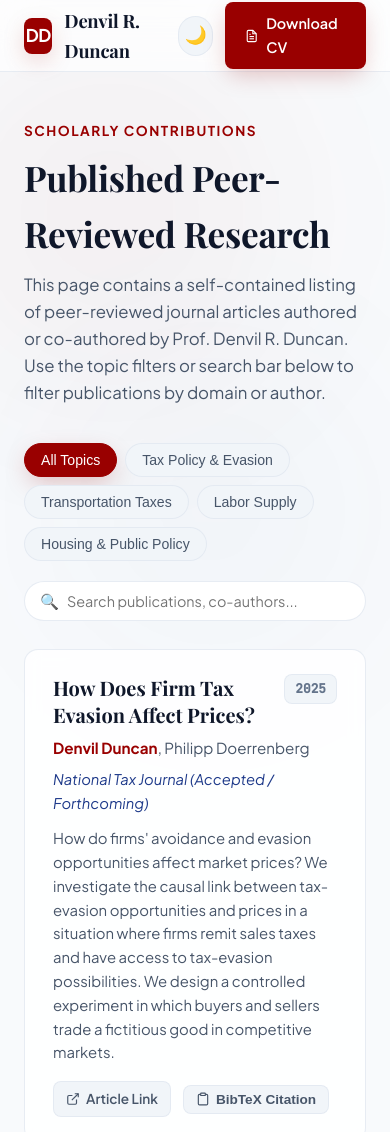
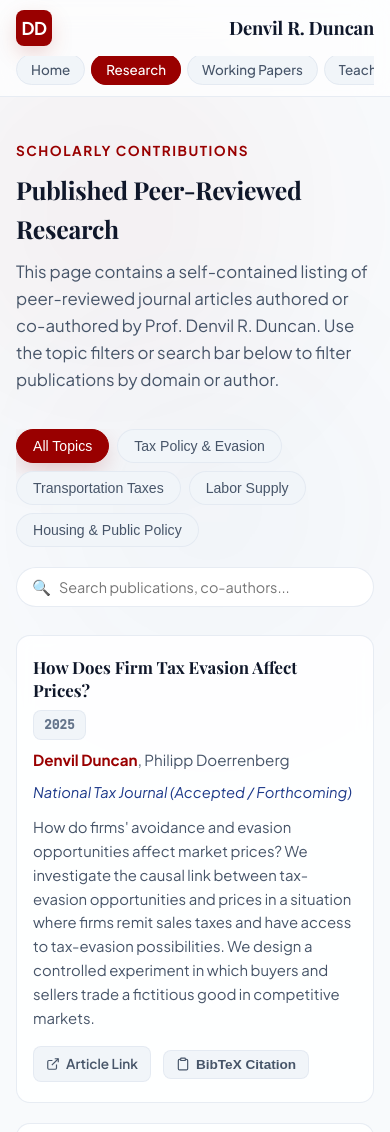
Before and after one commit to duncande/website, a plain HTML site: page research.html in a window 390 px wide. Shown: the top 1132 px of the page. Drawn offline with nearby package versions, Linux system fonts and the light colour scheme; a web font is replaced by a local one.

Commit message:
Update footer copyright text to All Rights Reserved and enhance mobile responsiveness

```diff
--- a/research.html
+++ b/research.html
@@ -92,7 +92,7 @@
   <!-- Footer -->
   <footer>
     <div style="max-width: 1240px; margin: 0 auto; display: flex; justify-content: space-between; align-items: center; flex-wrap: wrap; gap: 16px;">
-      <p>© 2026 Denvil R. Duncan. All rights reserved. Indiana University Bloomington.</p>
+      <p>© 2026 Denvil R. Duncan. All Rights Reserved.</p>
       <p style="font-size: 0.82rem;">Published Research Repository</p>
     </div>
   </footer>
--- a/styles.css
+++ b/styles.css
@@ -984,35 +984,167 @@ footer {
 @media (max-width: 992px) {
   .hero-grid {
     grid-template-columns: 1fr;
+    gap: 32px;
   }
+
   .profile-card {
     max-width: 400px;
     margin: 0 auto;
+    width: 100%;
   }
+
   .two-column-grid, .contact-grid {
     grid-template-columns: 1fr;
+    gap: 24px;
   }
+
   .spotlight-card {
     grid-template-columns: 1fr;
     text-align: center;
   }
+
   .spotlight-badge {
     margin: 0 auto;
   }
 }
 
 @media (max-width: 768px) {
+  .header-navbar {
+    height: auto;
+    padding: 10px 0;
+  }
+
+  .header-container {
+    flex-direction: column;
+    gap: 10px;
+    padding: 0 16px;
+  }
+
+  .nav-brand {
+    width: 100%;
+    justify-content: space-between;
+  }
+
+  .nav-menu {
+    display: flex;
+    width: 100%;
+    overflow-x: auto;
+    white-space: nowrap;
+    padding-bottom: 4px;
+    gap: 6px;
+    -webkit-overflow-scrolling: touch;
+    scrollbar-width: none;
+  }
+
+  .nav-menu::-webkit-scrollbar {
+    display: none;
+  }
+
+  .nav-link {
+    font-size: 0.84rem;
+    padding: 6px 14px;
+    background: var(--bg-tertiary);
+    border: 1px solid var(--border-color);
+    border-radius: var(--radius-full);
+  }
+
+  .nav-link.active {
+    background: var(--accent-crimson);
+    color: #ffffff;
+    border-color: var(--accent-crimson);
+  }
+
+  .nav-actions {
+    display: none;
+  }
+
+  .section-container {
+    padding-top: 140px !important;
+    padding-left: 16px;
+    padding-right: 16px;
+  }
+
   .hero-title {
-    font-size: 2.4rem;
+    font-size: 2.1rem;
+    line-height: 1.25;
   }
-  .nav-menu {
-    display: none; /* Can add hamburger menu in JS */
+
+  .hero-subtitle {
+    font-size: 1rem;
   }
+
+  .hero-bio {
+    font-size: 0.95rem;
+  }
+
+  .hero-cta {
+    flex-direction: column;
+    width: 100%;
+  }
+
+  .hero-cta .btn-primary, .hero-cta .btn-secondary {
+    width: 100%;
+    justify-content: center;
+  }
+
   .controls-bar {
     flex-direction: column;
     align-items: stretch;
+    gap: 12px;
   }
+
   .search-box {
     width: 100%;
   }
+
+  .filter-tabs {
+    overflow-x: auto;
+    white-space: nowrap;
+    padding-bottom: 8px;
+    -webkit-overflow-scrolling: touch;
+    width: 100%;
+    scrollbar-width: none;
+  }
+
+  .filter-tabs::-webkit-scrollbar {
+    display: none;
+  }
+
+  .paper-card {
+    padding: 20px 16px;
+  }
+
+  .paper-header {
+    flex-direction: column;
+    align-items: flex-start;
+    gap: 8px;
+  }
+
+  .paper-actions {
+    flex-wrap: wrap;
+  }
+
+  .modal-box {
+    padding: 20px;
+    width: 92vw;
+    max-height: 85vh;
+  }
 }
+
+@media (max-width: 480px) {
+  .hero-title {
+    font-size: 1.8rem;
+  }
+
+  .section-title {
+    font-size: 1.55rem;
+  }
+
+  .paper-title {
+    font-size: 1.05rem;
+  }
+
+  .stats-number {
+    font-size: 2.2rem;
+  }
+}
```
Also changed, not shown: contact.html (+1 -1 lines), index.html (+1 -1 lines), teaching.html (+1 -1 lines), working-papers.html (+1 -1 lines).
